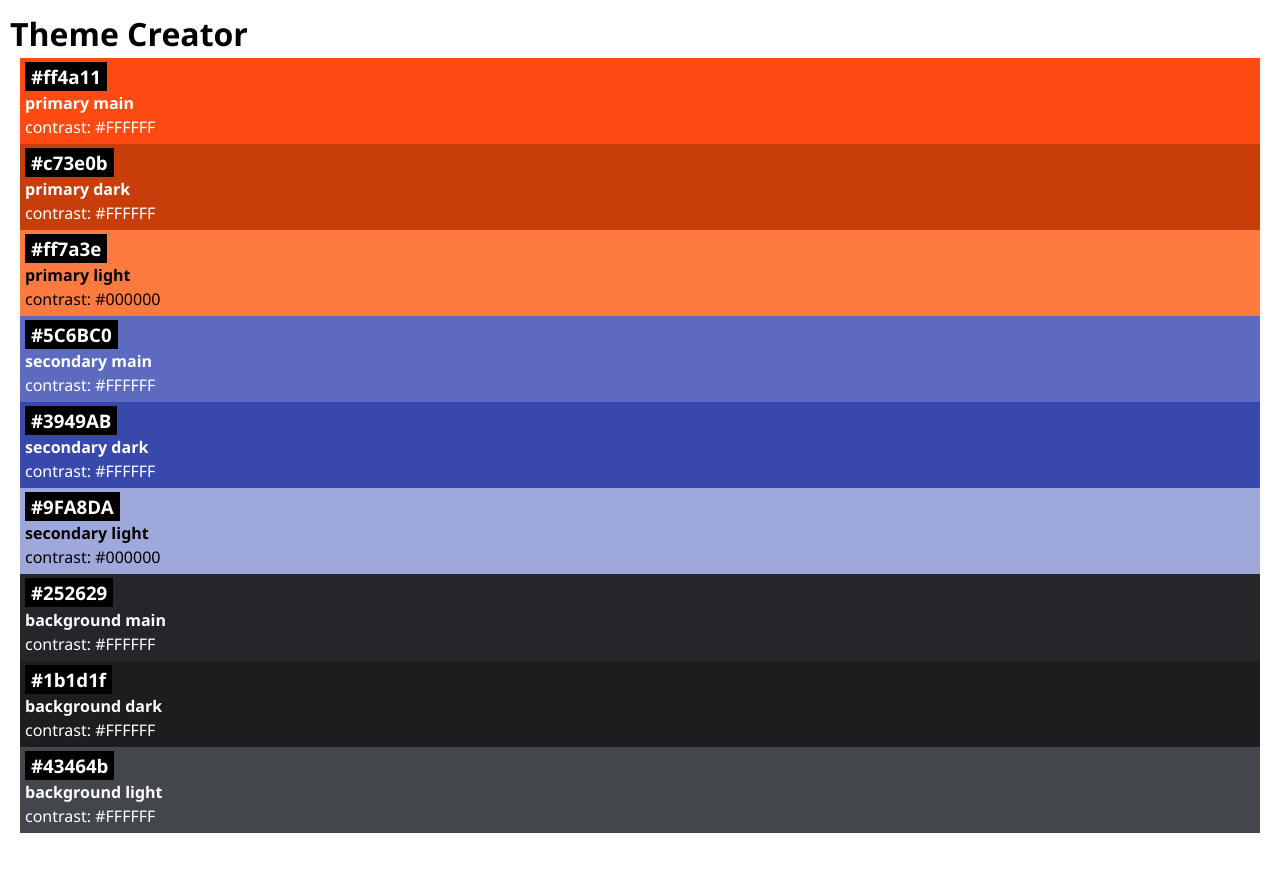
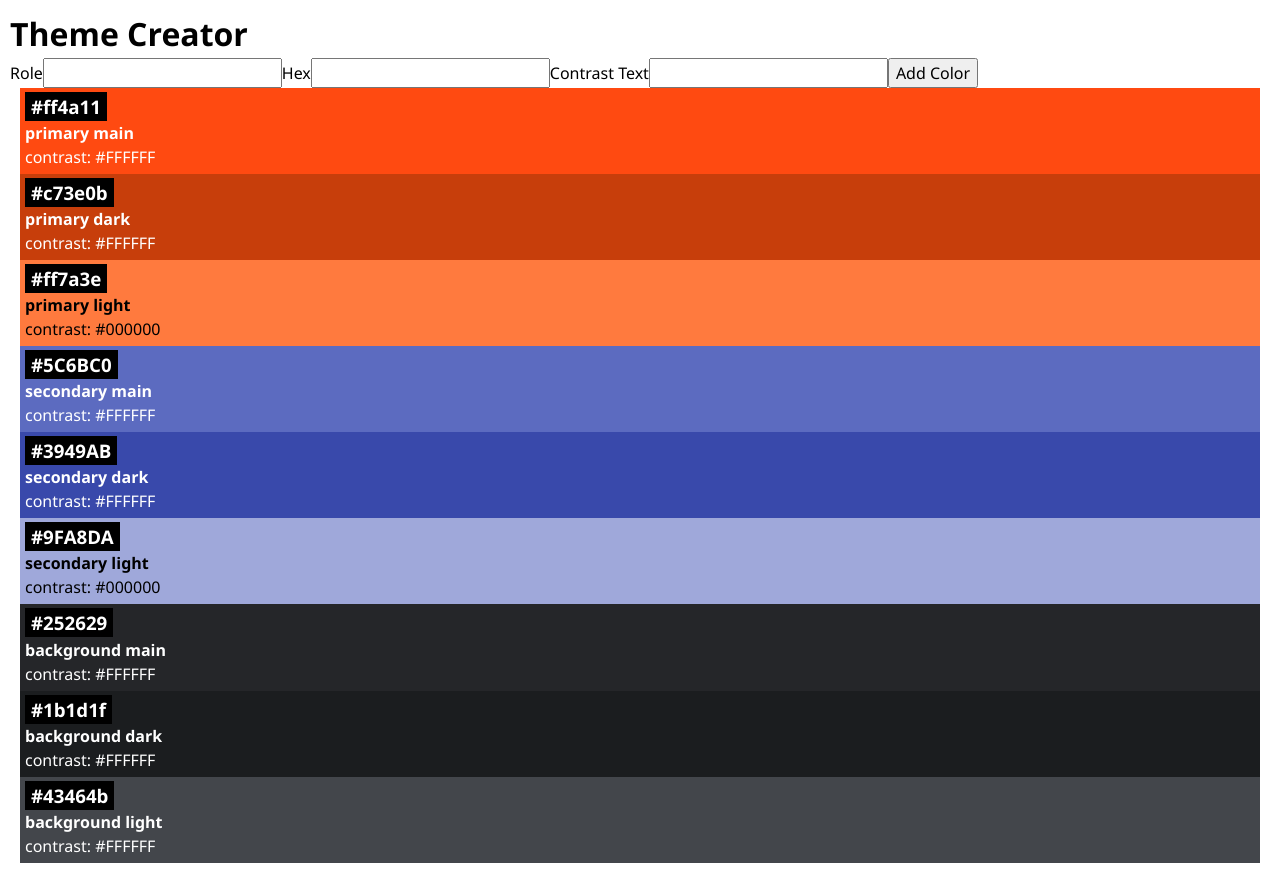
Before and after one commit to DanielCyubahiro/super-funicular, a React (Vite) app: page / in a window 1280 px wide. Before the commit the page ends 843 px from the top, so only its background shows below. Built offline with nearby package versions, Linux system fonts and the light colour scheme.

Commit message:
Add color form

```diff
--- a/src/App.jsx
+++ b/src/App.jsx
@@ -1,12 +1,13 @@
 import { initialColors } from "./lib/colors";
 import Color from "./Components/Color/Color";
 import "./App.css";
+import ColorForm from './Components/ColorForm/ColorForm.jsx';
 
 function App() {
   return (
     <>
       <h1>Theme Creator</h1>
-
+      <ColorForm/>
       {initialColors.map((color) => {
         return <Color key={color.id} color={color} />;
       })}
```
